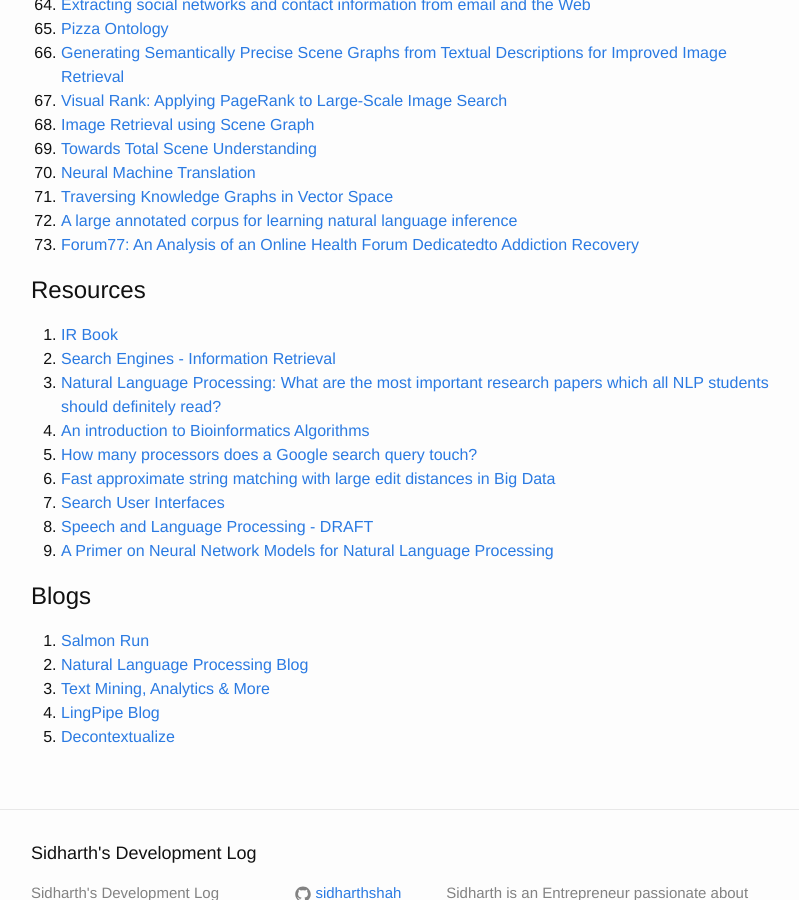
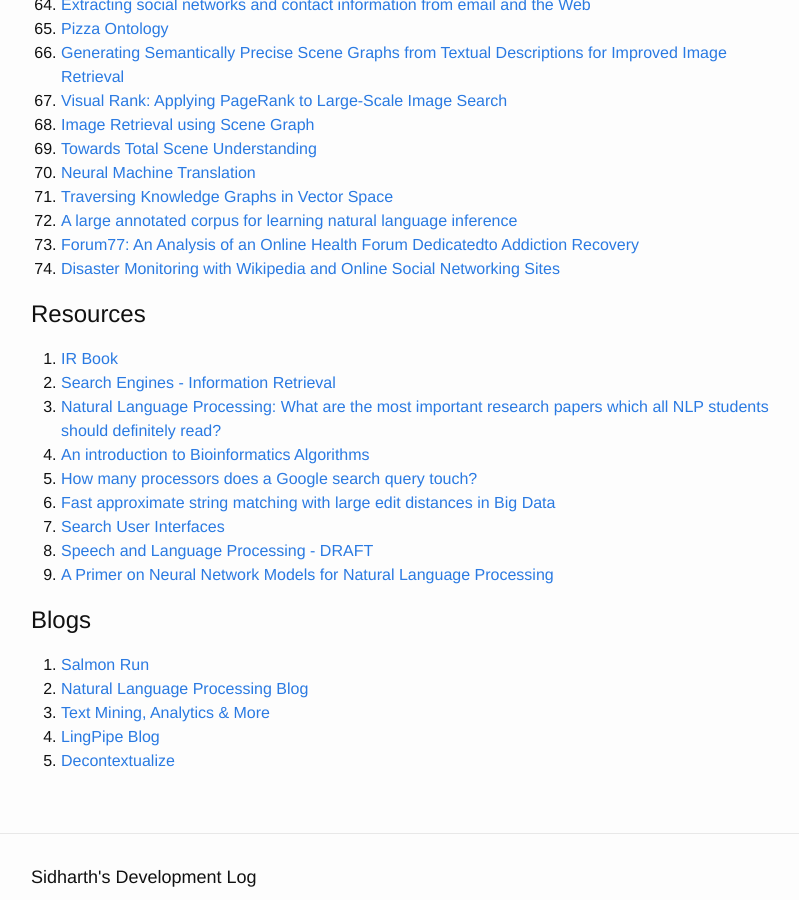
Before and after one commit to sidharthshah/sidharthshah.github.com, a Jekyll site: the page built from information-retrieval.md, in a window 1280 px wide and 900 px high, scrolled down 2610 px. Shown: the whole window, without its empty margins (239-1038 px from the left). Built offline with Jekyll 4.4.1, drawn with Linux system fonts in a browser that asks for light colours.

Commit message:
added paper for real time monitoring of disaster paper

```diff
--- a/information-retrieval.md
+++ b/information-retrieval.md
@@ -116,6 +116,7 @@
 71. [Traversing Knowledge Graphs in Vector Space](http://arxiv.org/pdf/1506.01094v2.pdf)
 72. [A large annotated corpus for learning natural language inference](http://nlp.stanford.edu/pubs/snli_paper.pdf)
 73. [Forum77: An Analysis of an Online Health Forum Dedicatedto Addiction Recovery](http://nlp.stanford.edu/pubs/2015-Forum77-CSCW-2.pdf)
+74. [Disaster Monitoring with Wikipedia and Online Social Networking Sites](https://static.googleusercontent.com/media/research.google.com/en//pubs/archive/44015.pdf)
 
 Resources
 =========
```
